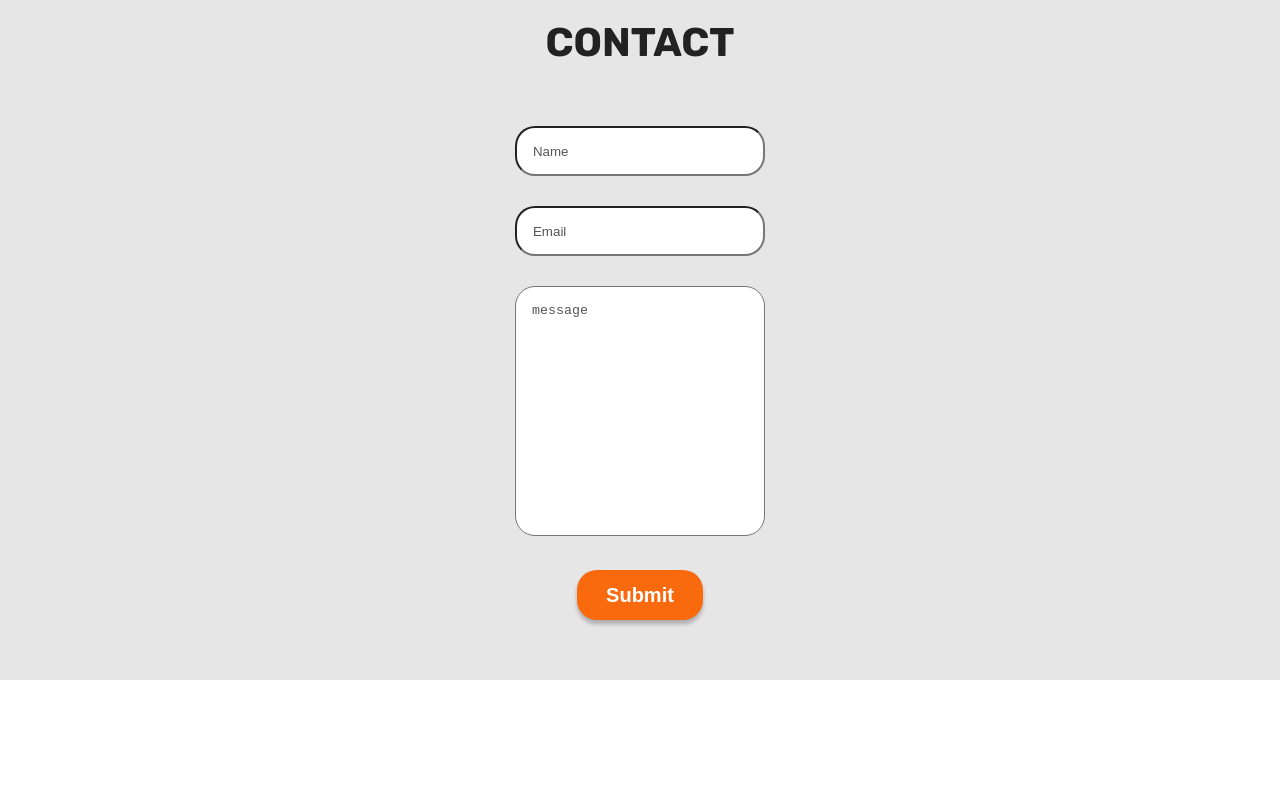
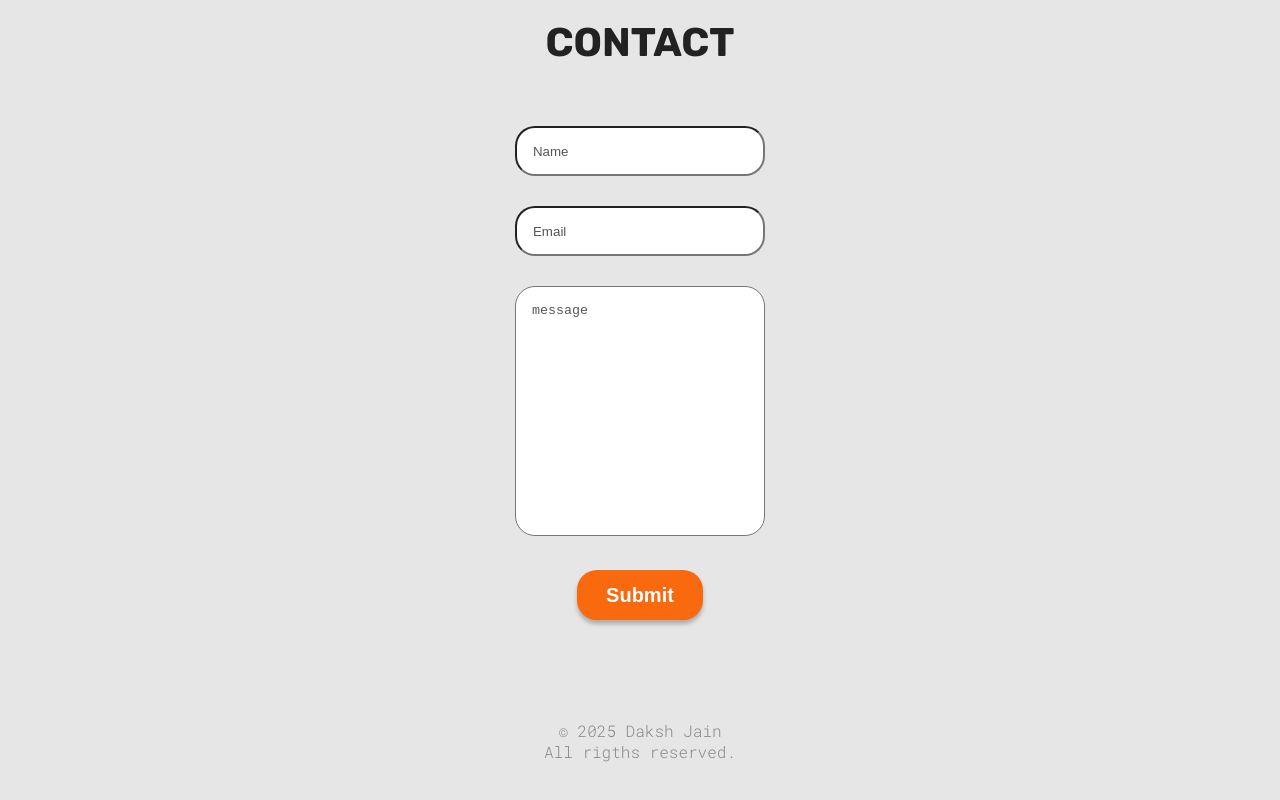
Before and after one commit to dakshjainn/Portfolio, a React (Vite) app: page / in a window 1280 px wide. Shown: the part 2330-3130 px from the top of the page. Before the commit the page ends 3010 px from the top, so only its background shows below. Built offline with nearby package versions, Linux system fonts and the light colour scheme.

Commit message:
footer section

```diff
--- a/src/App.jsx
+++ b/src/App.jsx
@@ -1,5 +1,6 @@
 import "./App.css";
 import Contact from "./sections/Contact/Contact";
+import Footer from "./sections/Footer/Footer";
 import Hero from "./sections/Hero/Hero";
 import Projects from "./sections/Projects/Projects";
 import Skills from "./sections/Skills/Skills";
@@ -11,6 +12,7 @@
       <Projects />
       <Skills />
       <Contact />
+      <Footer />
     </>
   );
 }
--- /dev/null
+++ b/src/sections/Footer/Footer.jsx
@@ -0,0 +1,15 @@
+import styles from "./FooterStyles.module.css";
+
+function Footer() {
+  return (
+    <section id="footer" className={styles.container}>
+      <p>
+        &copy; 2025 Daksh Jain
+        <br />
+        All rigths reserved.
+      </p>
+    </section>
+  );
+}
+
+export default Footer;
--- /dev/null
+++ b/src/sections/Footer/FooterStyles.module.css
@@ -0,0 +1,7 @@
+.container {
+  text-align: center;
+  p {
+    font-size: 16px;
+    color: var(--footer-text-color);
+  }
+}
```
